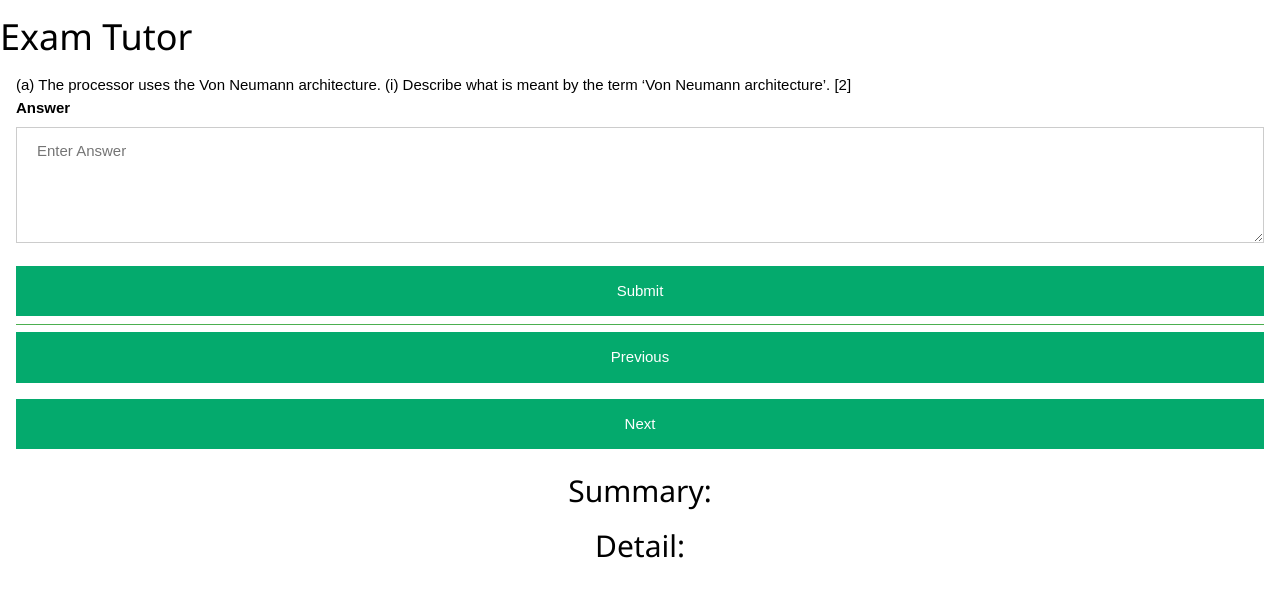
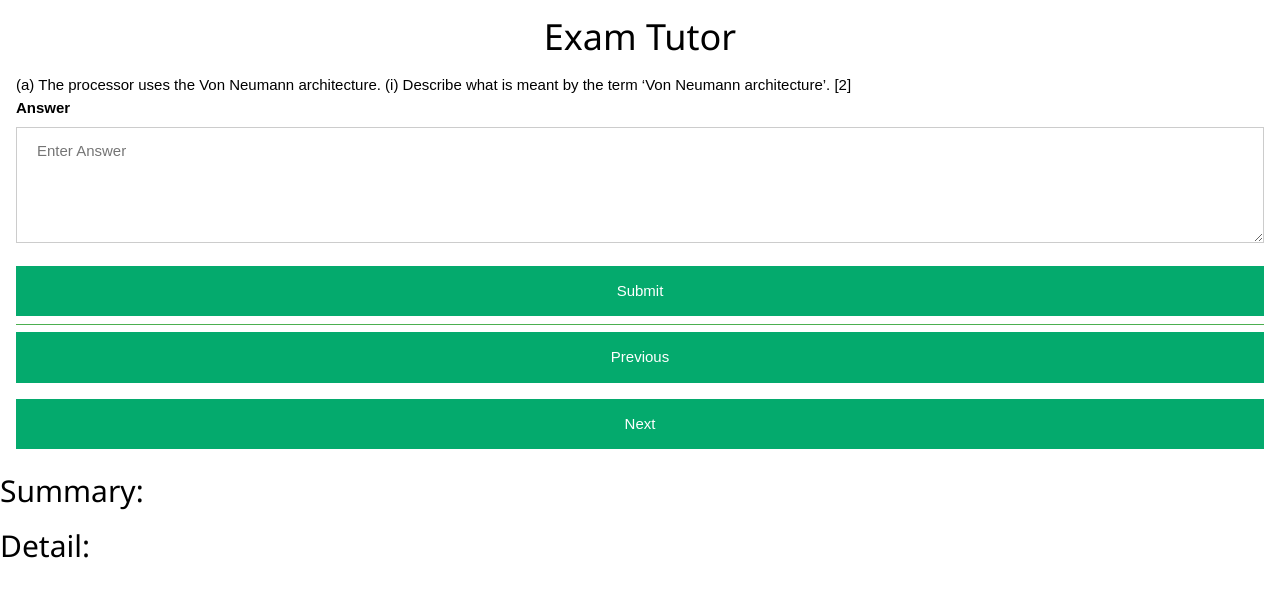
Before and after one commit to eniompw/AI-Tutor, a Flask app: page / in a window 1280 px wide. Shown: the top 597 px of the page. Run offline with Flask 3, Linux system fonts and the light colour scheme; data comes from the database, SQL or seed files in the repository.

Commit message:
h1 center

```diff
--- a/static/styles.css
+++ b/static/styles.css
@@ -1,5 +1,5 @@
 body {font-family: Arial, Helvetica, sans-serif;}
-h2 {text-align: center;}
+h1 {text-align: center;}
 
 textarea {
   width: 100%;
```
